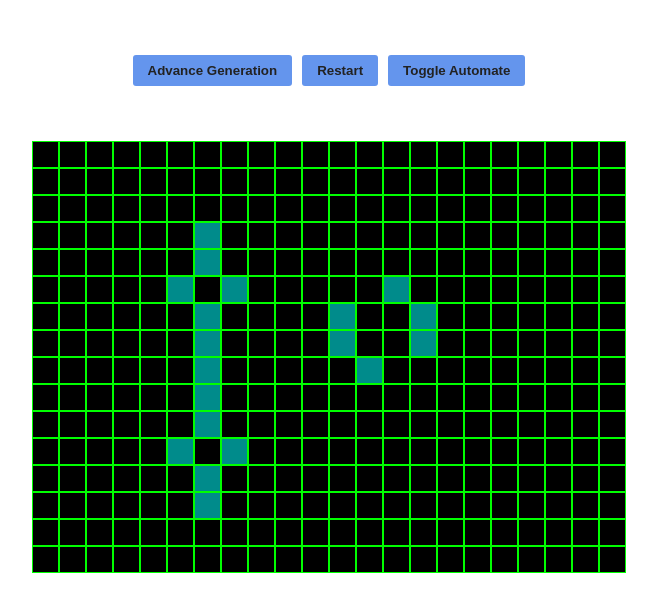
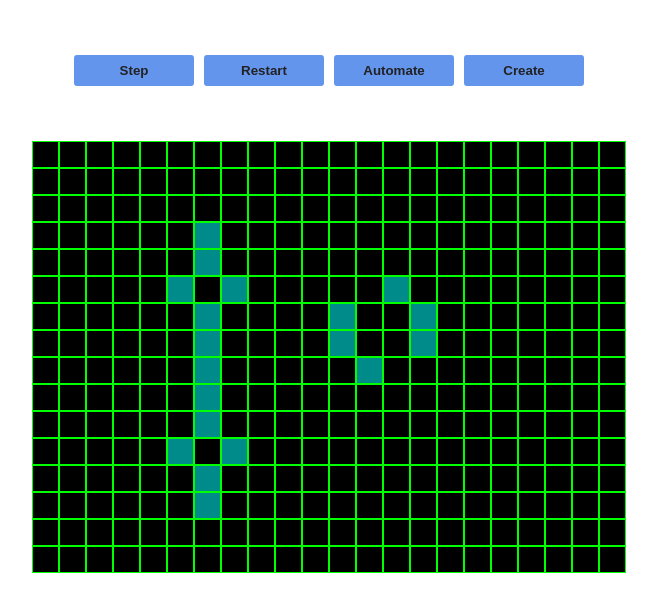
Before and after one commit to jasonogasian/conways-game-of-life, a React (Create React App) app: page / in a window 1280 px wide. Shown: the top 612 px of the page, without its empty margins (311-968 px from the left). Built offline with nearby package versions, Linux system fonts and the light colour scheme.

Commit message:
Setting up a 'generate mode' for creating initial boards. WIP.

```diff
--- a/src/components/App/App.tsx
+++ b/src/components/App/App.tsx
@@ -5,6 +5,11 @@ import Controls from 'components/controls/Controls';
 import Cell from 'components/Cell/Cell';
 
 import './App.css';
+
+
+export type appMode = 'generate' | 'automating' | 'normal';
+export type generateOptions = {x:number, y:number};
+
 
 const INITIAL_GRID = WOW;
 const ALIVE = true;
@@ -16,10 +21,13 @@ const dark = !!window.matchMedia && window.matchMedia('(prefers-color-scheme: da
 
 export default function App() {
   const [ darkMode, setDarkMode ] = useState(dark);
+  const [ generateMode, setGenerateMode ] = useState(false);
   const [ grid, setGrid ] = useState<boolean[][]>(INITIAL_GRID);
   const [ automate, setAutomate ] = useState<any>(null);
   const [ cellSize, setCellSize ] = useState(0);
+
   const boardRef = useRef(null);
+  const mode:appMode = generateMode ? 'generate' : automate ? 'automating' : 'normal';
 
   useEffect(() => {
     calculateCellSize();
@@ -68,12 +76,31 @@ export default function App() {
   }
 
 
+  const handleSetGenerate = (options:generateOptions | null) => {
+    // if (generateMode) {
+    //   setGenerateMode(false);
+    // }
+    if (options) {
+      setGenerateMode(true);
+      setGrid(createEmptyGrid(options))
+    }
+    else {
+      setGenerateMode(true);
+    }
+  }
+
+
   return (
     <div className={ 'App ' + (darkMode ? 'dark' : 'light') }>
-      <Controls onAdvance={ updateGrid } onReset={ handleReset } onAutomate={ handleSetAutomate } />
+      <Controls
+        mode={ mode }
+        onAdvance={ updateGrid }
+        onReset={ handleReset }
+        onAutomate={ handleSetAutomate }
+        onGenerate={ handleSetGenerate } />
 
       <div className="board" ref={ boardRef }>
-        {
+        { cellSize > 0 && // Don't render before we calulate cellSize
           grid.map((row:Array<boolean>, rowIdx:number) => (
             <div className="row" style={{ height: cellSize }} key={ rowIdx }>
               {
@@ -157,3 +184,17 @@ function countAlive(arr:any):number {
   }
   return count;
 }
+
+
+function createEmptyGrid(size:generateOptions):boolean[][] {
+  const grid:boolean[][] = [];
+  for (let r=0; r<size.y; r++) {
+    grid[r] = [];
+
+    for (let c=0; c<size.x; c++) {
+      grid[r].push(DEAD);
+    }
+  }
+
+  return grid;
+}
--- a/src/components/controls/Controls.css
+++ b/src/components/controls/Controls.css
@@ -1,5 +1,7 @@
 .Controls {
   padding-bottom: 50px;
+  max-width: 600px;
+  margin: 0 auto;
 }
 
 .Controls button {
@@ -9,9 +11,10 @@
   border: none;
   border-radius: 3px;
   margin: 5px;
-  padding: 8px 15px;
+  padding: 8px 0;
   cursor: pointer;
   transition: background-color 200ms;
+  width: 20%;
 }
 
 .Controls button:focus {
--- a/src/components/controls/Controls.tsx
+++ b/src/components/controls/Controls.tsx
@@ -1,20 +1,40 @@
-import React from 'react';
+import React, { useState } from 'react';
 
 import './Controls.css';
+import { appMode, generateOptions } from 'components/App/App';
 
 
 type ControlsProps = {
+  mode: appMode,
   onAdvance: () => void,
   onReset: () => void,
   onAutomate: () => void,
+  onGenerate: (options:generateOptions | null) => void,
 }
 
 const Controls:React.FC<ControlsProps> = (props) => {
+  const [ x, setX ] = useState(10);
+  const [ y, setY ] = useState(10);
+
+  const mode = props.mode;
+  const autoText = mode === 'automating' ? 'Stop' : 'Automate';
+  const genText = mode === 'generate' ? 'Use' : 'Create';
+
+
+  const handleGenerateClick = () => {
+    if (mode === 'generate') {
+      props.onGenerate({x, y});
+    }
+    else {
+      props.onGenerate(null);
+    }
+  }
+
 
   return (
     <div className="Controls">
       <button onClick={ props.onAdvance }>
-        Advance Generation
+        Step
       </button>
 
       <button onClick={ props.onReset }>
@@ -22,8 +42,27 @@ const Controls:React.FC<ControlsProps> = (props) => {
       </button>
 
       <button onClick={ props.onAutomate }>
-        Toggle Automate
+        { autoText }
       </button>
+
+      <button onClick={ handleGenerateClick }>
+        { genText }
+      </button>
+
+      {
+        mode === 'generate' &&
+        <div className="generate-form">
+          <label>
+            X:
+            <input type="number" value={ x } onChange={ e => setX(parseInt(e.target.value)) } />
+          </label>
+
+          <label>
+            Y:
+            <input type="number" value={ y } onChange={ e => setY(parseInt(e.target.value)) } />
+          </label>
+        </div>
+      }
     </div>
   );
 }
```
